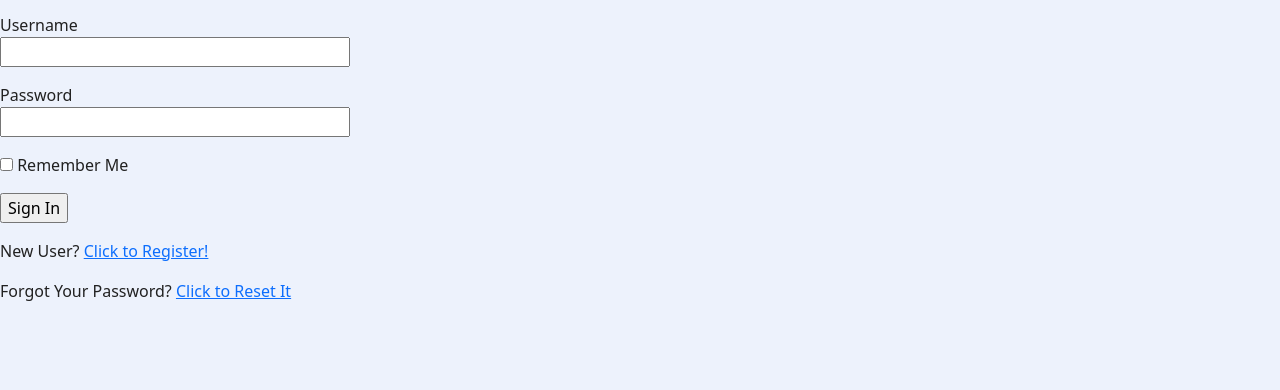
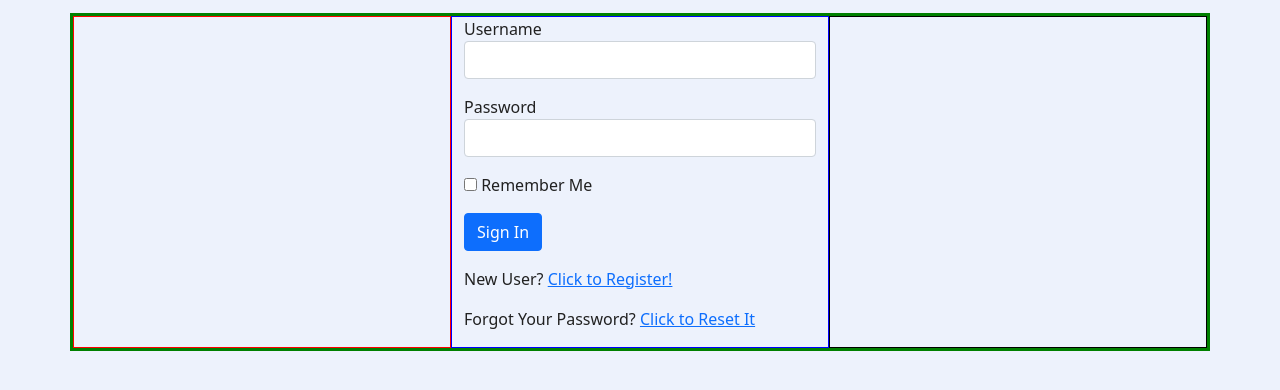
Before and after one commit to benvarian/CITS3403-Project, a Flask app: page /login in a window 1280 px wide. Shown: the part 72-462 px from the top of the page. Run offline with Flask 2, Linux system fonts and the light colour scheme.

Commit message:
changed login form to look a bit nicer

```diff
--- a/scrambled/app/static/css/style.css
+++ b/scrambled/app/static/css/style.css
@@ -1,7 +1,5 @@
 /* TODO FOR MAX MARKS ACCORDING TO SCEHEM
 1. add evident mobile views */
-
-
 
 nav {
   margin-bottom: 1vw;
--- a/scrambled/app/templates/login.html
+++ b/scrambled/app/templates/login.html
@@ -1,31 +1,39 @@
 {% extends "base.html" %} {% block content %}
-<article class="row">
-  <div>
 
+<div class="container" style="border: 3px solid green ;">
+  <div class="row">
+    <div class="col-sm-4" style="border: 1px solid red;"></div>
+    <div class="col-sm-4" style="border: 1px solid blue;">
       <form action="" method="post" novalidate>
         {{ form.hidden_tag() }}
+
         <p>
           {{ form.username.label }}<br />
-      {{ form.username(size=32) }}<br />
+          {{ form.username(class_="form-control") }}
           {% for error in form.username.errors %}
           <span style="color: red">[{{ error }}]</span>
           {% endfor %}
         </p>
         <p>
           {{ form.password.label }}<br />
-      {{ form.password(size=32) }}<br />
+          {{ form.password(class_="form-control") }}
           {% for error in form.password.errors %}
           <span style="color: red">[{{ error }}]</span>
           {% endfor %}
         </p>
         <p>{{ form.remember_me() }} {{ form.remember_me.label }}</p>
-    <p>{{ form.submit() }}</p>
+        <p>{{ form.submit(class_="btn btn-primary") }}</p>
       </form>
-  <p>New User? <a href="{{ url_for('register') }}">Click to Register!</a></p>
+      <p>
+        New User? <a href="{{ url_for('register') }}">Click to Register!</a>
+      </p>
       <p>
         Forgot Your Password?
         <a href="{{ url_for('reset_password_request') }}">Click to Reset It</a>
       </p>
     </div>
-</article>
+    <div class="col-sm-4" style="border: 1px solid black;"></div>
+  </div>
+</div>
+
 {% endblock %}
```
Also changed, not shown: scrambled/app.db. Lines whose indentation alone changed are shown as unchanged.
